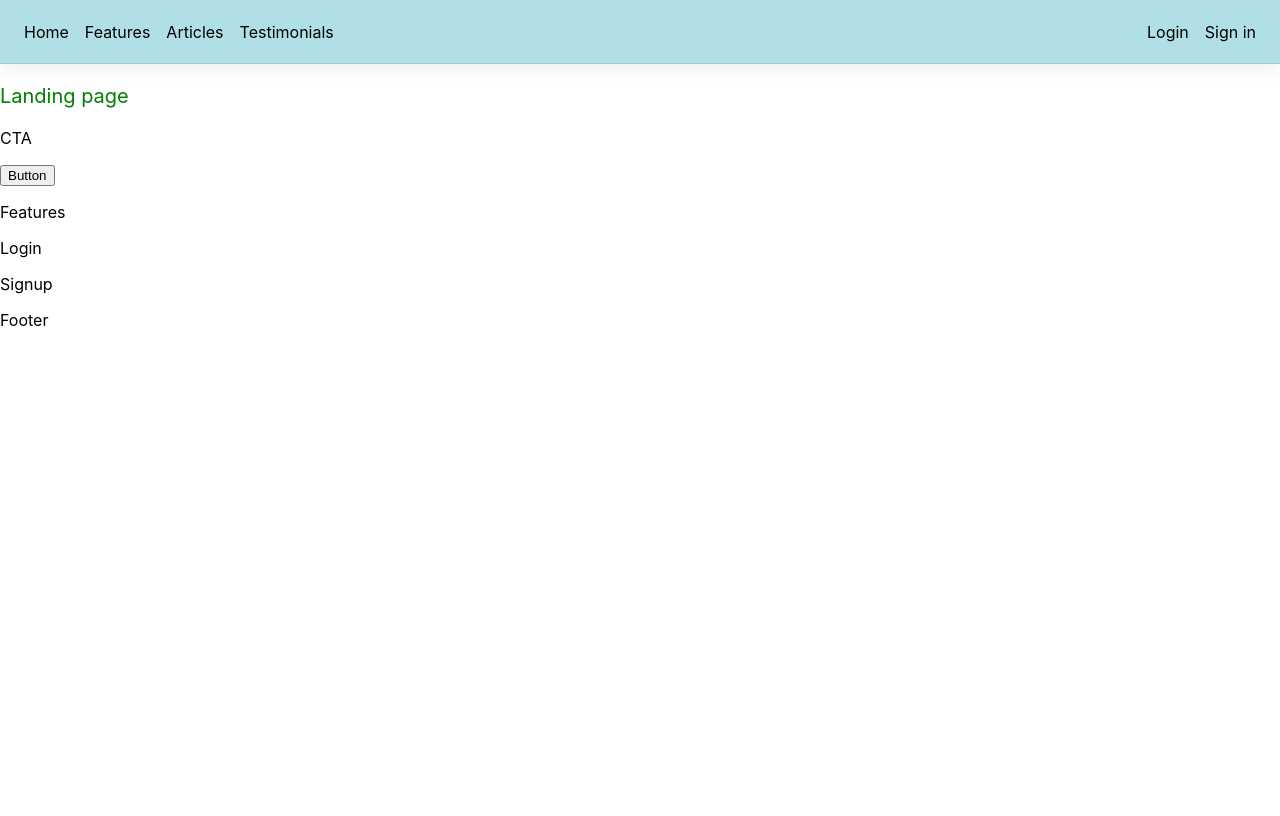
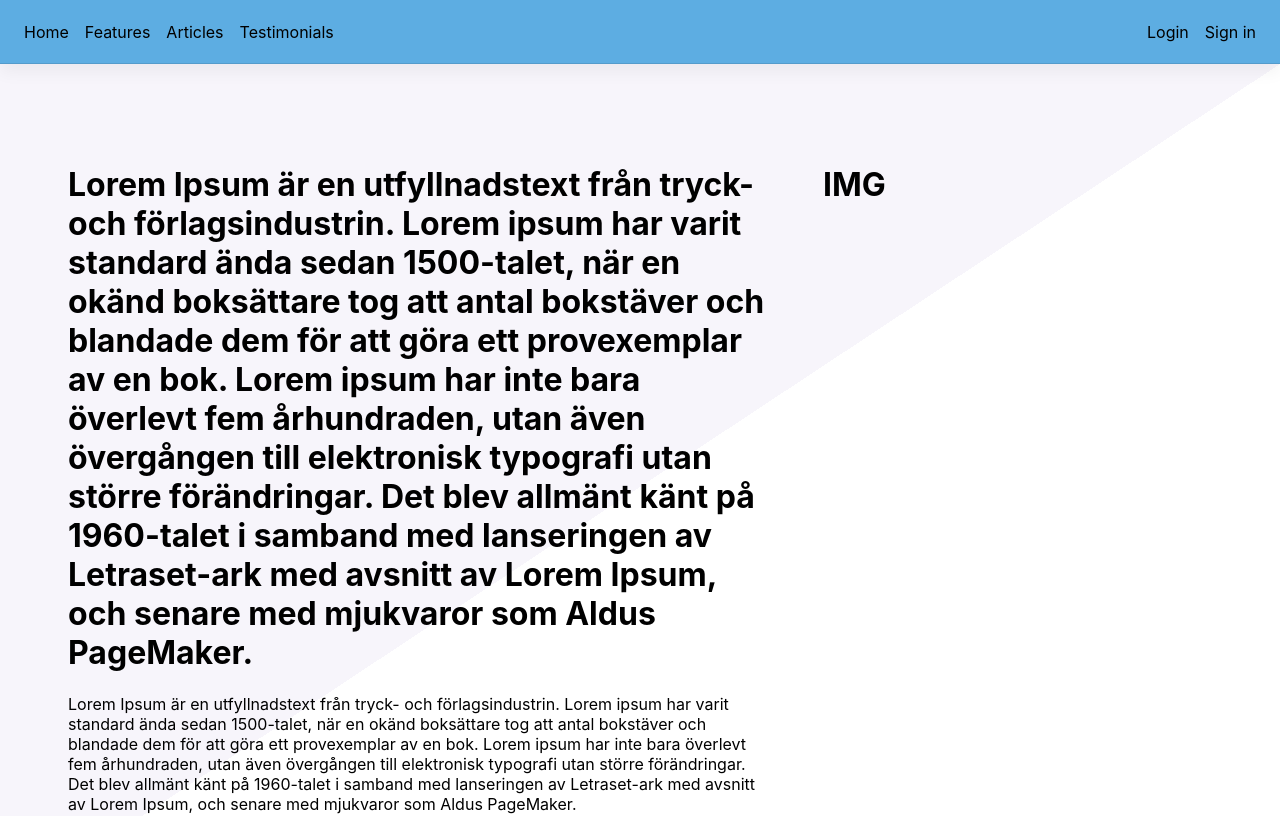
Before and after one commit to Nesiht/Final_project_frontend, a React (Create React App) app: page / in a window 1280 px wide. Shown: the top 816 px of the page. Built offline with nearby package versions, Linux system fonts and the light colour scheme.

Commit message:
started on CTA component

```diff
--- a/src/components/Cta.js
+++ b/src/components/Cta.js
@@ -1,11 +1,54 @@
 import React from 'react'
+import styled from 'styled-components'
+
+
 import { Btn } from 'components/Btn'
+
+const CtaMain = styled.div`
+  background: linear-gradient(to right bottom,#f7f5fb 50%,#fff 50%);
+  padding-top: 5rem;
+  padding-bottom: 5rem;
+
+`
+
+const Container = styled.div`
+  display: flex;
+  flex-wrap: wrap;
+  margin-left: auto;
+  margin-right: auto;
+  max-width: 1144px;
+`
+
+const CtaFocus = styled.div`
+  text-align: left;
+  padding-right: 3rem;
+  max-width: 66%;
+`
+
+const CtaFocus2 = styled.div`
+  text-align: left;
+  padding-right: 3rem;
+  max-width: 33%;
+`
 
 export const Cta = () => {
   return (
-    <>
-    <p>CTA</p>
-    <Btn />
-    </>
+    <CtaMain>
+      <Container>
+        <CtaFocus>
+          <h1>
+            Lorem Ipsum är en utfyllnadstext från tryck- och förlagsindustrin. Lorem ipsum har varit standard ända sedan 1500-talet, när en okänd boksättare tog att antal bokstäver och blandade dem för att göra ett provexemplar av en bok. Lorem ipsum har inte bara överlevt fem århundraden, utan även övergången till elektronisk typografi utan större förändringar. Det blev allmänt känt på 1960-talet i samband med lanseringen av Letraset-ark med avsnitt av Lorem Ipsum, och senare med mjukvaror som Aldus PageMaker.
+          </h1>
+          <p>
+            Lorem Ipsum är en utfyllnadstext från tryck- och förlagsindustrin. Lorem ipsum har varit standard ända sedan 1500-talet, när en okänd boksättare tog att antal bokstäver och blandade dem för att göra ett provexemplar av en bok. Lorem ipsum har inte bara överlevt fem århundraden, utan även övergången till elektronisk typografi utan större förändringar. Det blev allmänt känt på 1960-talet i samband med lanseringen av Letraset-ark med avsnitt av Lorem Ipsum, och senare med mjukvaror som Aldus PageMaker.
+          </p>
+        </CtaFocus>
+        <CtaFocus2>
+          <h1>
+            IMG
+          </h1>
+        </CtaFocus2>
+      </Container>
+    </CtaMain>
   )
 }
--- a/src/components/Footer.js
+++ b/src/components/Footer.js
@@ -1,4 +1,6 @@
 import React from 'react'
+import styled from 'styled-components'
+
 
 export const Footer = () => {
   return (
--- a/src/components/Header.js
+++ b/src/components/Header.js
@@ -9,9 +9,13 @@ const Navbar = styled.div`
   min-height: 4rem;
   position: sticky;
   top: 0;
-  background-color: powderblue;
+  background-color: #5DADE2 ;
   box-shadow: 0 0.5rem 1rem rgba(0,0,0,.05), inset 0 -1px 0 rgba(0,0,0,.1);
   padding: .5rem 1rem;
+
+  @media (max-width: 768px) {
+    background-color: pink;
+  }
 `
 
 const NavMenu = styled.div`
--- a/src/components/LandingPage.js
+++ b/src/components/LandingPage.js
@@ -7,16 +7,11 @@ import { Signup } from 'components/Sigup'
 import { Footer } from 'components/Footer'
 import { Header } from 'components/Header'
 
-const Text = styled.p`
-  font-size: 20px;
-  color: green;
-`
 
 export const LandingPage = () => {
   return (
     <>
     <Header />
-    <Text>Landing page</Text>
     <Cta />
     <Features />
     <Login />
```
